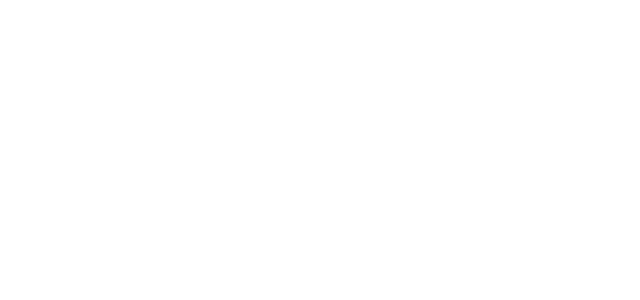
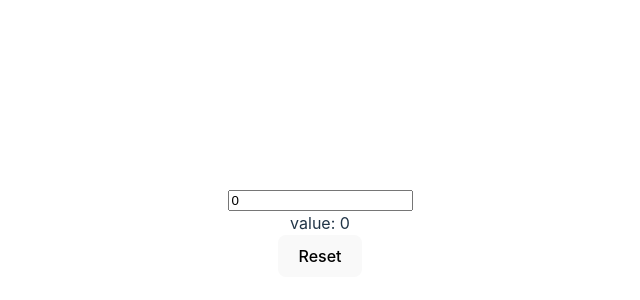
Before and after one commit to John-Sellers/learning-svelte, a Svelte app in the folder learning-svelte/: page / in a window 1280 px wide. Shown: the part 168-468 px from the top of the page, without its empty margins (320-960 px from the left). Built offline with nearby package versions, Linux system fonts and the light colour scheme.

Commit message:
Bindings

```diff
--- a/learning-svelte/src/App.svelte
+++ b/learning-svelte/src/App.svelte
@@ -211,3 +211,17 @@
         color: red;
     }
 </style> -->
+
+<!-- Binding:Directives -->
+<!-- Binding:Directives
+    The `bind:` directive is used to create two-way data bindings.
+    It allows you to bind a value from a component to a property of an input element.
+    When the value of the input changes, it updates the value of the component's property.
+    When the property is updated in the component, the value of the input is updated as well. -->
+<script>
+    let value = 0;
+</script>
+
+<input bind:value type="number" />
+<div>value: {value}</div>
+<button on:click={() => (value = 0)}>Reset</button>
```
